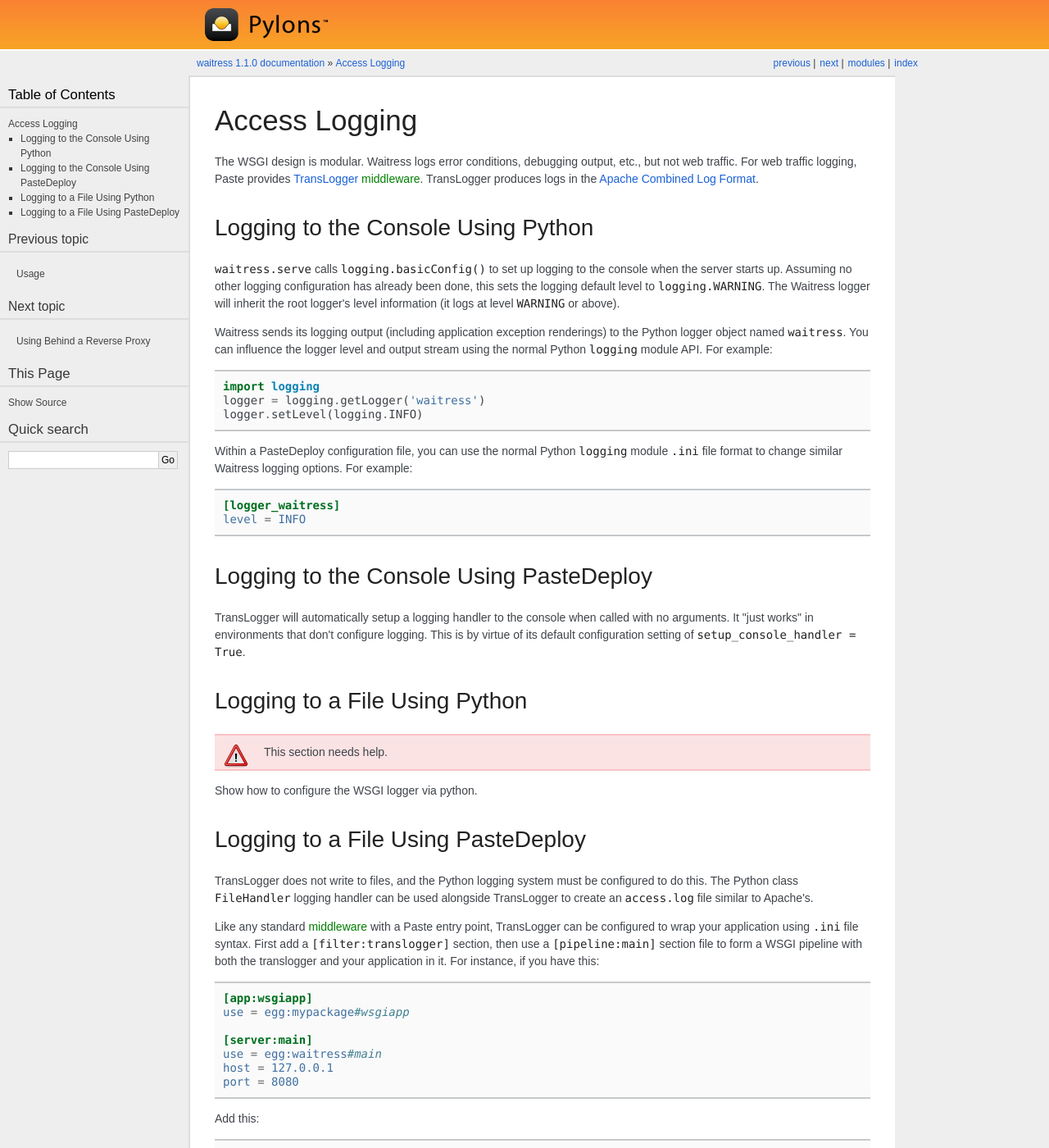
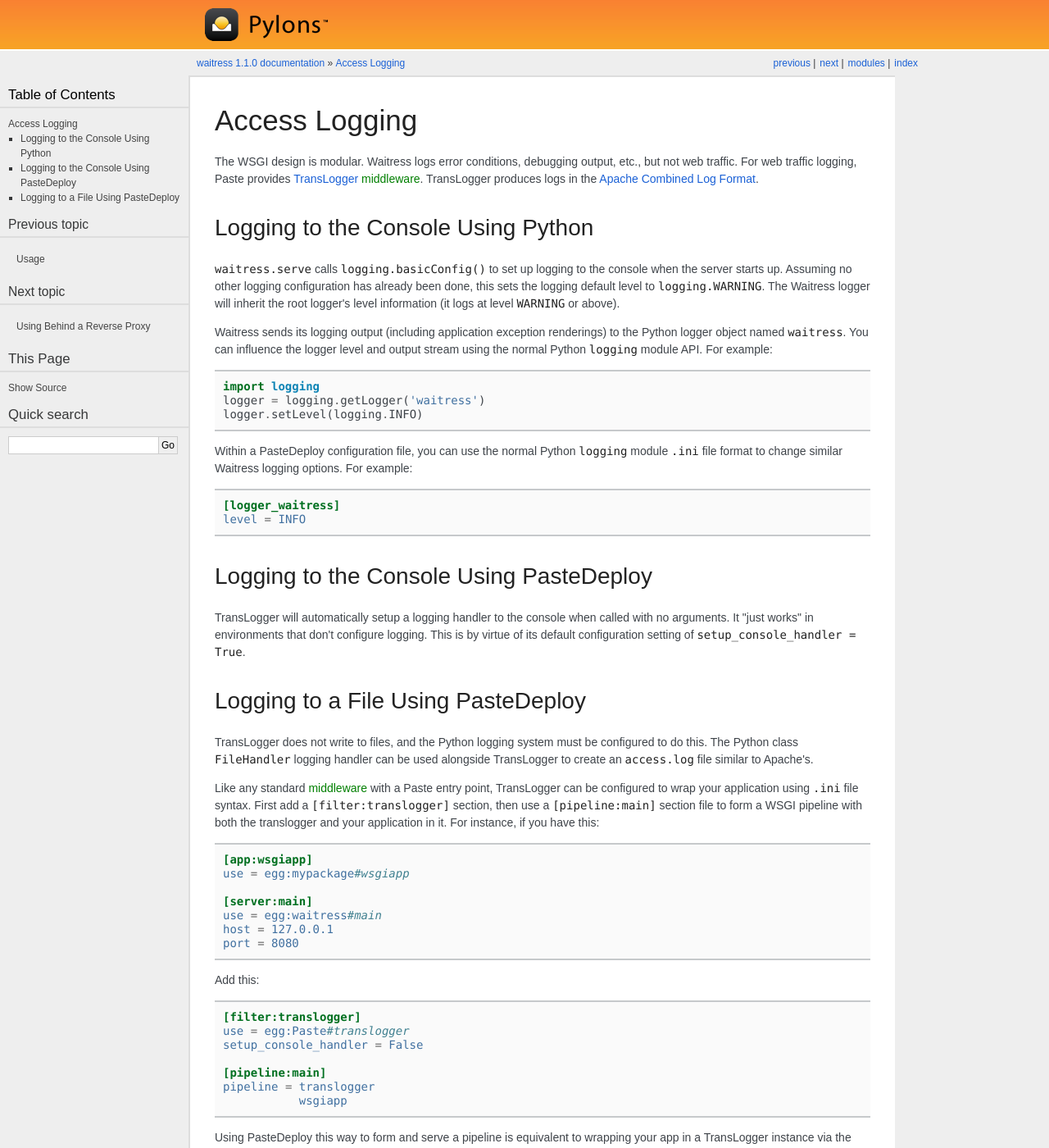
Before and after one commit to Pylons/waitress, a Sphinx documentation site: the page built from docs/logging.rst, in a window 1280 px wide and 1400 px high. Shown: the whole window at 82% size. Built offline with Sphinx 7.4.7, drawn with Linux system fonts in a browser that asks for light colours; some web fonts are replaced.

Commit message:
Comment out section as a TODO - See #208

```diff
--- a/docs/logging.rst
+++ b/docs/logging.rst
@@ -54,14 +54,13 @@ It "just works" in environments that don't configure logging.
 This is by virtue of its default configuration setting of ``setup_console_handler = True``.
 
 
-.. _logging-to-a-file-using-python:
+.. TODO:
+.. .. _logging-to-a-file-using-python:
 
-Logging to a File Using Python
-------------------------------
+.. Logging to a File Using Python
+.. ------------------------------
 
-.. warning:: This section needs help.
-
-Show how to configure the WSGI logger via python.
+.. Show how to configure the WSGI logger via python.
 
 
 .. _logging-to-a-file-using-pastedeploy:
```
